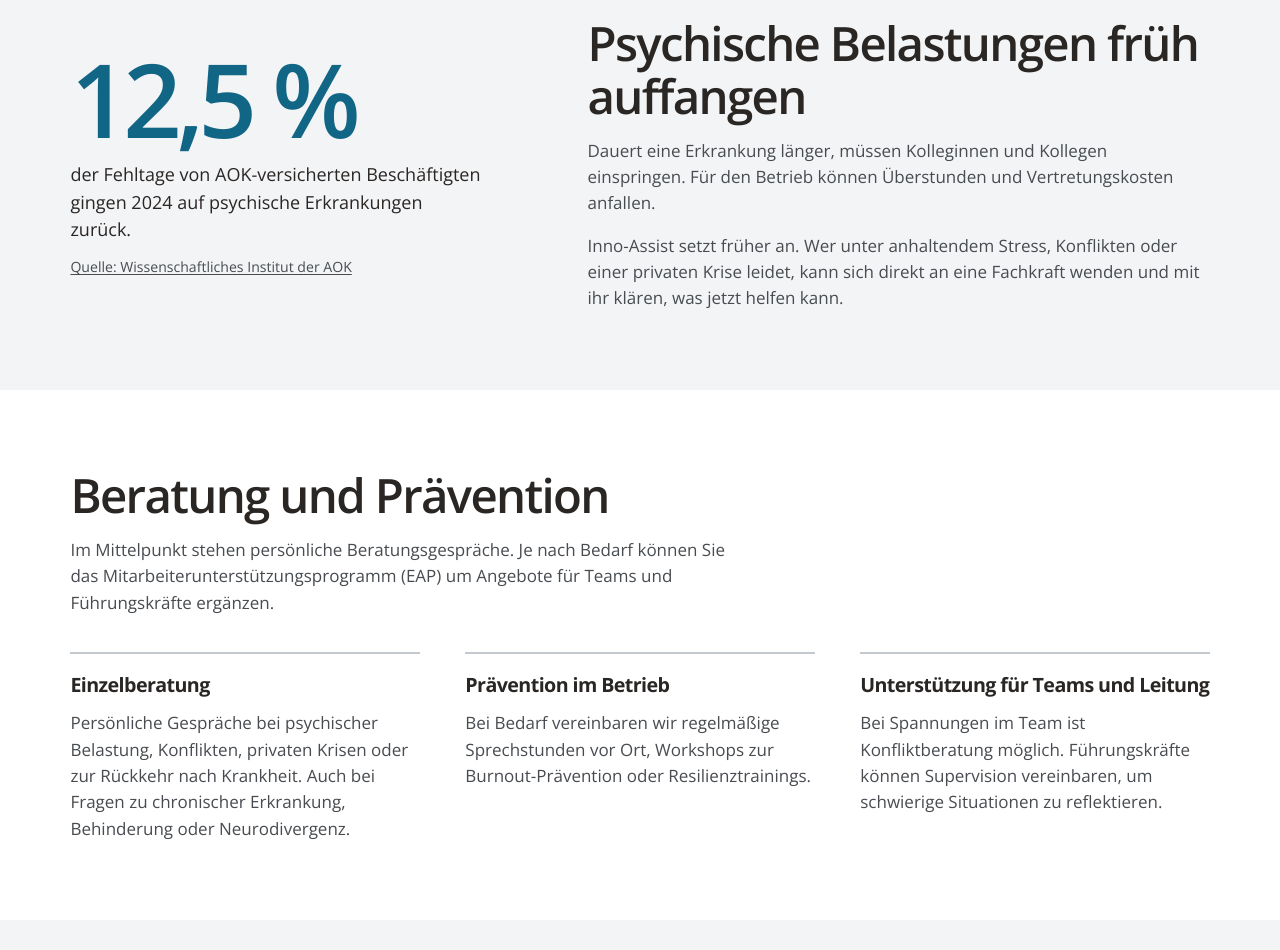
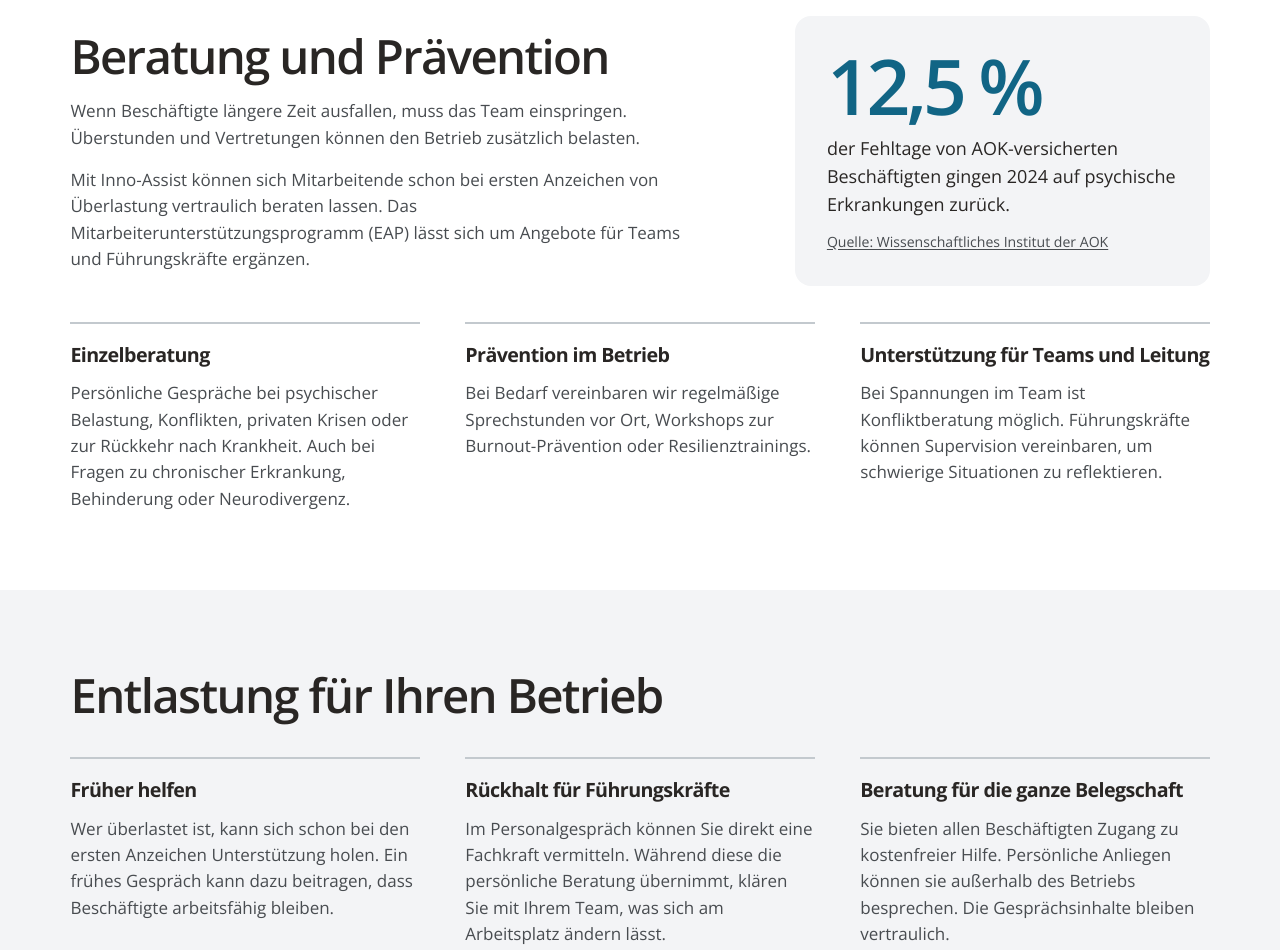
Before and after one commit to webhenk/innoassist, a plain HTML site: page index.html in a window 1280 px wide. Shown: the part 840-1790 px from the top of the page. Drawn offline with Linux system fonts and the light colour scheme.

Commit message:
Place the absence statistic in a card beside the service introduction

```diff
--- a/index.html
+++ b/index.html
@@ -51,23 +51,18 @@
       </div>
     </div>
 
-    <section class="tint" aria-labelledby="belastungen">
-      <div class="wrap segment burden">
-        <div class="burden-figure">
+    <section id="leistungen" class="wrap segment">
+      <div class="services-intro">
+        <div>
+          <h2>Beratung und Prävention</h2>
+          <p class="section-intro">Wenn Beschäftigte längere Zeit ausfallen, muss das Team einspringen. Überstunden und Vertretungen können den Betrieb zusätzlich belasten.</p>
+          <p class="section-intro">Mit Inno-Assist können sich Mitarbeitende schon bei ersten Anzeichen von Überlastung vertraulich beraten lassen. Das Mitarbeiterunterstützungsprogramm (EAP) lässt sich um Angebote für Teams und Führungskräfte ergänzen.</p>
+        </div>
+        <aside id="belastungen" class="burden-figure" aria-label="Psychische Gesundheit am Arbeitsplatz">
           <p><strong>12,5&nbsp;%</strong> der Fehltage von AOK-versicherten Beschäftigten gingen 2024 auf psychische Erkrankungen zurück.</p>
           <a href="https://www.wido.de/news-presse/pressemitteilungen/2025/40-prozent-aller-fehltage-2024-wegen-langzeit-erkrankungen/">Quelle: Wissenschaftliches Institut der AOK</a>
-        </div>
-        <div class="burden-copy">
-          <h2 id="belastungen">Psychische Belastungen früh auffangen</h2>
-          <p>Dauert eine Erkrankung länger, müssen Kolleginnen und Kollegen einspringen. Für den Betrieb können Überstunden und Vertretungskosten anfallen.</p>
-          <p>Inno-Assist setzt früher an. Wer unter anhaltendem Stress, Konflikten oder einer privaten Krise leidet, kann sich direkt an eine Fachkraft wenden und mit ihr klären, was jetzt helfen kann.</p>
-        </div>
+        </aside>
       </div>
-    </section>
-
-    <section id="leistungen" class="wrap segment">
-      <h2>Beratung und Prävention</h2>
-      <p class="section-intro">Im Mittelpunkt stehen persönliche Beratungsgespräche. Je nach Bedarf können Sie das Mitarbeiterunterstützungsprogramm (EAP) um Angebote für Teams und Führungskräfte ergänzen.</p>
       <div class="columns">
         <article>
           <h3>Einzelberatung</h3>
--- a/style.css
+++ b/style.css
@@ -85,21 +85,23 @@
   max-width: 68ch;
 }
 
-.burden {
+.services-intro {
   display: grid;
-  grid-template-columns: minmax(0, 2fr) minmax(0, 3fr);
+  grid-template-columns: minmax(0, 3fr) minmax(0, 2fr);
   gap: clamp(2rem, 8vw, 8rem);
   align-items: center;
 }
 
 .burden-figure {
-  max-width: 28rem;
+  padding: clamp(1.25rem, 3vw, 2rem);
+  background: var(--tint);
+  border-radius: 1rem;
 }
 
 .burden-figure strong {
   display: block;
   margin-bottom: .65rem;
-  font-size: clamp(4rem, 8vw, 7rem);
+  font-size: clamp(3.75rem, 6vw, 5.5rem);
   font-weight: 600;
   line-height: 1;
   letter-spacing: -.055em;
@@ -119,12 +121,8 @@
   text-underline-offset: .15em;
 }
 
-.burden-copy p {
-  margin-top: 1rem;
-}
-
 @media (max-width: 650px) {
-  .burden {
+  .services-intro {
     grid-template-columns: 1fr;
     gap: 1.75rem;
   }
```
